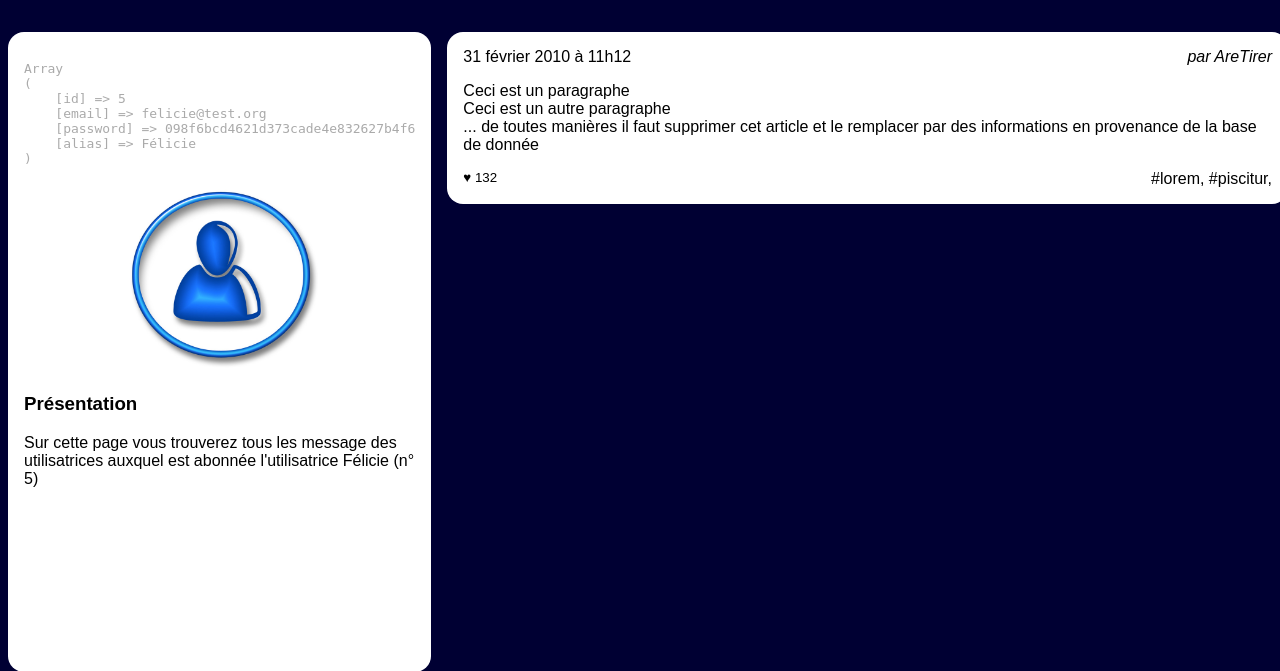
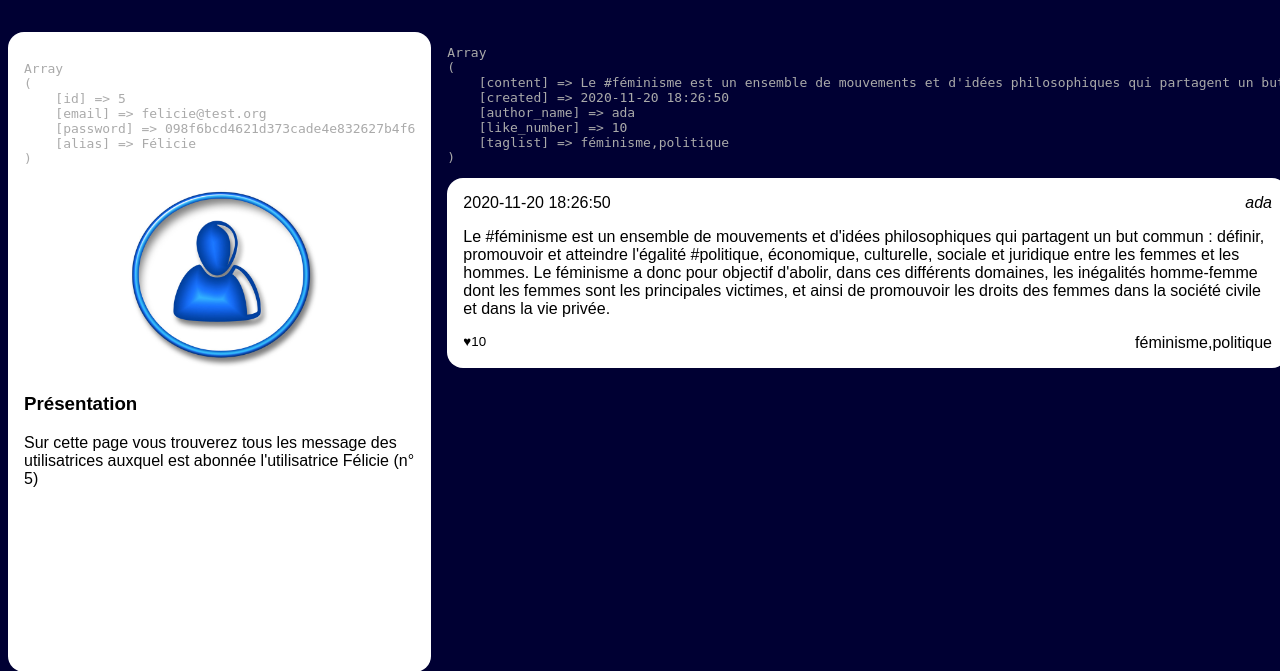
Before and after one commit to boris-valero/Projet-Reseau-Social, a PHP site: page /feed.php?user_id=5 in a window 1280 px wide. Shown: the part 90-761 px from the top of the page. Run offline with PHP 8.4, Linux system fonts and the light colour scheme; data comes from the database, SQL or seed files in the repository.

Commit message:
adding completed version of the feed.php file

```diff
--- a/Niveau1/feed.php
+++ b/Niveau1/feed.php
@@ -96,30 +96,27 @@
                  * Etape 4: @todo Parcourir les messsages et remplir correctement le HTML avec les bonnes valeurs php
                  * A vous de retrouver comment faire la boucle while de parcours...
                  */
+                while ($message = $lesInformations->fetch_assoc())
+                {
+                    echo "<pre>" . print_r($message, true) . "</pre>";
                 ?>
                 <article>
                     <h3>
-                        <time datetime='2020-02-01 11:12:13'>31 février 2010 à 11h12</time>
+                        <time datetime='2020-02-01 11:12:13'><?php echo $message["created"];?></time>
                     </h3>
-                    <address>par AreTirer</address>
+                    <address><?php echo $message ["author_name"]; ?></address>
                     <div>
-                        <p>Ceci est un paragraphe</p>
-                        <p>Ceci est un autre paragraphe</p>
-                        <p>... de toutes manières il faut supprimer cet
-                            article et le remplacer par des informations en
-                            provenance de la base de donnée</p>
+                        <p><?php echo $message["content"]; ?></p>
                     </div>
                     <footer>
-                        <small>♥ 132</small>
-                        <a href="">#lorem</a>,
-                        <a href="">#piscitur</a>,
+                        <small>♥<?php echo $message["like_number"]; ?></small>
+                        <a href=""><?php echo $message["taglist"]; ?></a>
                     </footer>
                 </article>
                 <?php
+                }
                 // et de pas oublier de fermer ici vote while
                 ?>
-
-
             </main>
         </div>
     </body>
```
